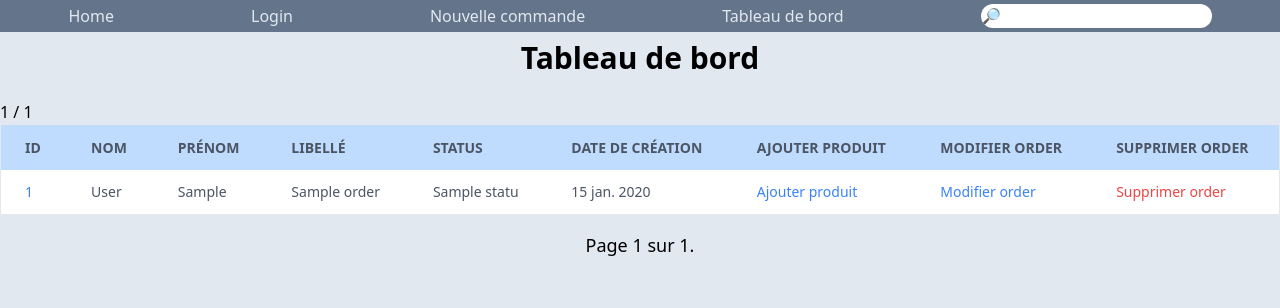
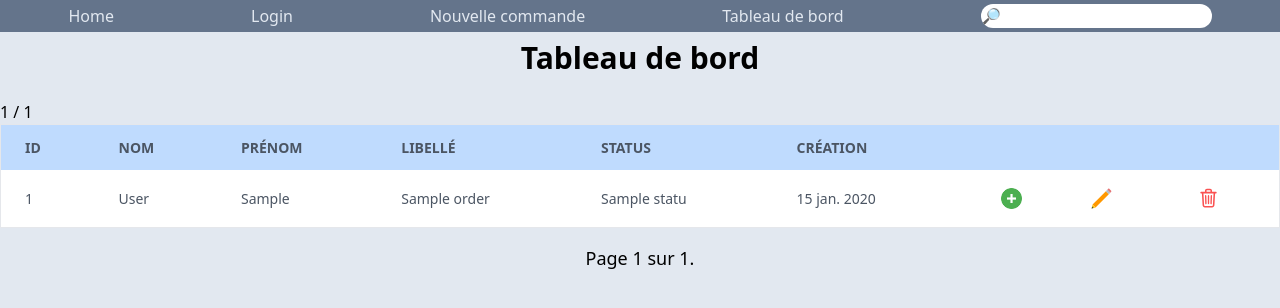
Before and after one commit to SimonDesc/order_nest, a Django app: page /dashboard/ in a window 1280 px wide. Shown: the top 308 px of the page. Run offline with Django 4.2, Linux system fonts and the light colour scheme; tables that the repository leaves empty hold one stand-in row (values such as "Sample post"); some libraries are stand-ins or nearby versions.

Commit message:
add some fronts elements

```diff
--- a/src/webapp/templates/webapp/dashboard.html
+++ b/src/webapp/templates/webapp/dashboard.html
@@ -1,4 +1,5 @@
 {% extends 'base.html' %}
+{% load static %}
 
 {% block title %}
     <title>Tableau de bord</title>
@@ -20,38 +21,36 @@
                 <th class="py-3 px-6 text-left">Prénom</th>
                 <th class="py-3 px-6 text-left">Libellé</th>
                 <th class="py-3 px-6 text-left">Status</th>
-                <th class="py-3 px-6 text-left">Date de création</th>
-                <th class="py-3 px-6 text-left">Ajouter produit</th>
-                <th class="py-3 px-6 text-left">Modifier order</th>
-                <th class="py-3 px-6 text-left">Supprimer order</th>
+                <th class="py-3 px-6 text-left">Création</th>
+                <th class="py-3 px-6 text-left"></th>
+                <th class="py-3 px-6 text-left"></th>
+                <th class="py-3 px-6 text-left"></th>
             </tr>
         </thead>
         <tbody class="text-gray-600 text-sm font-light">
             {% for order in orders %}
                 <tr class="border-b border-gray-200 hover:bg-gray-100">
                     <td class="py-3 px-6 text-left">
-                        <a href="{% url 'webapp:order-detail' pk=order.pk %}" class="text-blue-500">
                             {{ order.pk }}
-                        </a>
                     </td>
                     <td class="py-3 px-6 text-left">{{ order.customer.last_name }}</td>
                     <td class="py-3 px-6 text-left">{{ order.customer.first_name }}</td>
                     <td class="py-3 px-6 text-left">{{ order.label }}</td>
                     <td class="py-3 px-6 text-left">{{ order.status }}</td>
                     <td class="py-3 px-6 text-left">{{ order.created_at|date:"SHORT_DATE_FORMAT" }}</td>
-                    <td class="py-3 px-6 text-left">
-                        <a href="{% url 'webapp:order-add-products' pk=order.pk %}" class="text-blue-500">
-                            Ajouter produit
+                    <td class="px-6 py-4 flex justify-center">
+                        <a href="{% url 'webapp:order-add-products' pk=order.pk %}">
+                            <img width="25" height="20" src="{% static '/img/add.png' %}">
                         </a>
                     </td>
-                    <td class="py-3 px-6 text-left">
+                    <td class="py-3 px-6">
                         <a href="{% url 'webapp:order-edit' pk=order.pk %}" class="text-blue-500">
-                            Modifier order
+                            <img width="25" height="20" src="{% static '/img/edit.svg' %}">
                         </a>
                     </td>
-                    <td class="py-3 px-6 text-left">
+                    <td class="py-3 px-6">
                         <a href="{% url 'webapp:order-delete' pk=order.pk %}" class="text-red-500">
-                            Supprimer order
+                            <img width="25" height="20" src="{% static '/img/delete.svg' %}">
                         </a>
                     </td>
                 </tr>
--- a/src/webapp/templates/webapp/home.html
+++ b/src/webapp/templates/webapp/home.html
@@ -31,8 +31,8 @@
 
         <div class="status border-t my-3">{{ commande.status }}</div>
         <div class="flex justify-end">
-            <a href="{% url 'webapp:order-detail' pk=commande.pk %}">
-            <button type="button" class="py-2.5 px-5 mr-2 mb-2 text-sm font-medium text-gray-900 focus:outline-none bg-white rounded-full border border-gray-200 hover:bg-gray-100 hover:text-yellow-700 focus:z-10 focus:ring-4 focus:ring-gray-200 dark:focus:ring-gray-700 dark:bg-gray-800 dark:text-gray-400 dark:border-gray-600 dark:hover:text-white dark:hover:bg-gray-700">Détails</button>
+            <a href="{% url 'webapp:order-edit' pk=commande.pk %}">
+            <button type="button" class="py-2.5 px-5 mr-2 mb-2 text-sm font-medium text-gray-900 focus:outline-none bg-white rounded-full border border-gray-200 hover:bg-gray-100 hover:text-yellow-700 focus:z-10 focus:ring-4 focus:ring-gray-200 dark:focus:ring-gray-700 dark:bg-gray-800 dark:text-gray-400 dark:border-gray-600 dark:hover:text-white dark:hover:bg-gray-700">Modifier</button>
         </a>
         </div>
 
--- a/src/webapp/templates/webapp/orders/order-delete.html
+++ b/src/webapp/templates/webapp/orders/order-delete.html
@@ -7,7 +7,10 @@
 {% block content %}
   <form method="POST">
       {% csrf_token %}
-      <p>Êtes vous sûr de vouloir supprimer la commande du client {{ commandes.customer.last_name }} (id: {{ commandes.pk }}) ?</p>
+      <h1 class="text-red-500">
+          Êtes vous sûr de vouloir supprimer la commande du client {{ commandes.customer.last_name }} (id: {{ commandes.pk }}) ?
+      </h1>
+
       <input type="submit" value="Oui, supprimer">
   </form>
 {% endblock %}
--- a/src/webapp/templates/webapp/products/product-delete.html
+++ b/src/webapp/templates/webapp/products/product-delete.html
@@ -7,7 +7,9 @@
 {% block content %}
   <form method="POST">
       {% csrf_token %}
-      <p>Êtes vous sûr de vouloir supprimer le produit {{ product.label }} ?</p>
-      <input type="submit" value="Oui, supprimer">
+      <div class="text-slate-500 flex justify-center mt-4">Êtes vous sûr de vouloir supprimer le produit {{ product.label }} ?</div>
+      <div class="flex justify-center">
+          <button type="submit" class=" mb-4 mt-4 bg-red-600 hover:bg-red-700 text-white py-2 px-4 rounded">Oui, supprimer</button>
+      </div>
   </form>
 {% endblock %}
--- a/src/webapp/urls.py
+++ b/src/webapp/urls.py
@@ -1,5 +1,5 @@
 from django.urls import path
-from .views import WebappLogin, WebappHome, CreateOrder, EditOrder, DeleteOrder, SearchOrder, Dashboard, DetailOrder, \
+from .views import WebappLogin, WebappHome, CreateOrder, EditOrder, DeleteOrder, SearchOrder, Dashboard, \
     DeleteProduct, EditProduct, AddProductsToOrder, get_clients, save_canvas, DeleteCanvas
 
 app_name = 'webapp'
@@ -12,7 +12,6 @@ urlpatterns = [
 
     # Order Routes
     path('orders/create/', CreateOrder.as_view(), name='order-create'),
-    path('orders/<int:pk>/', DetailOrder.as_view(), name='order-detail'),
     path('orders/<int:pk>/edit/', EditOrder.as_view(), name='order-edit'),
     path('orders/<int:pk>/delete/', DeleteOrder.as_view(), name='order-delete'),
     path('orders/<int:pk>/add-products/', AddProductsToOrder.as_view(), name='order-add-products'),
--- a/src/webapp/views.py
+++ b/src/webapp/views.py
@@ -167,12 +167,6 @@ class SearchOrder(ListView):
         return order_list
 
 
-class DetailOrder(DetailView):
-    model = Order
-    context_object_name = "commandes"
-    template_name = 'webapp/orders/order-detail.html'
-
-
 class Dashboard(ListView):
     paginate_by = 10
     model = Order
```
Also changed, not shown: src/webapp/templates/webapp/orders/order-detail.html (deleted, +0 -19 lines), src/webapp/static/img/add.png (added).
